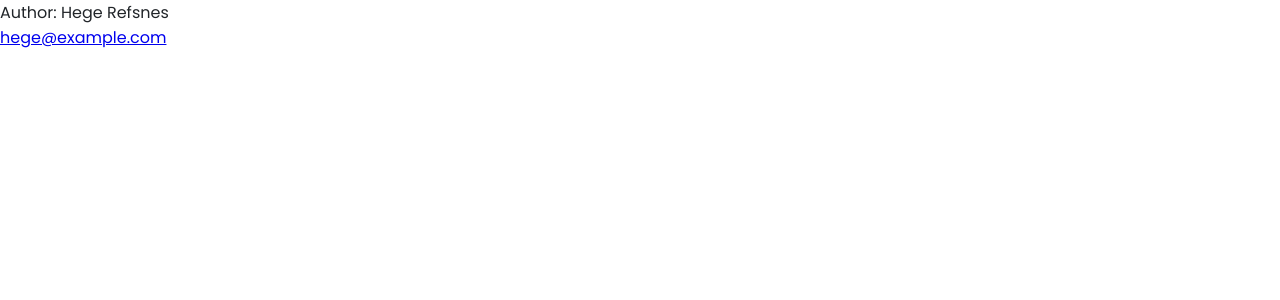
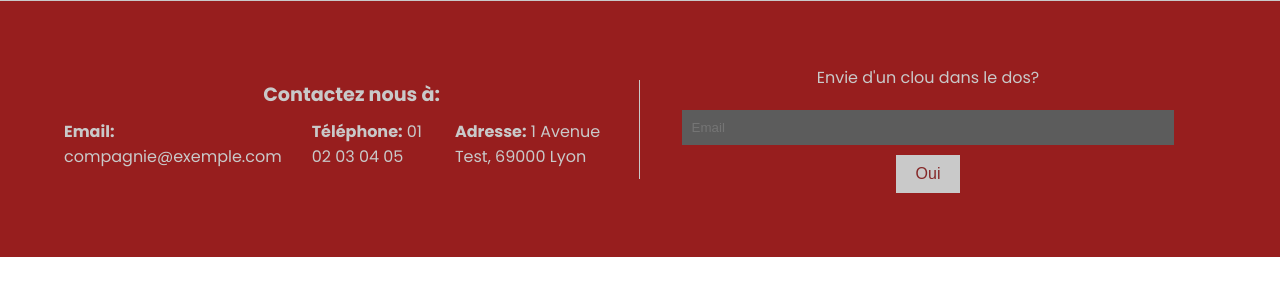
Before and after one commit to AlexandreOuenadio/acupuncture-app, a PHP site: page /footer.html in a window 1280 px wide. Shown: the top 300 px of the page. Run offline with PHP 8.4, Linux system fonts and the light colour scheme.

Commit message:
Header, Footer terminés, Accueil en cours

```diff
--- a/css/global.css
+++ b/css/global.css
@@ -22,8 +22,11 @@
     /* JE DEFINIS ICI TOUTES VARIABLES UTILISATIONS AVEC LA FONCTION VAR */
 
     /* COULEURS */
-    --primaryColor: #dc2f02;
+    --primaryColor: #d00000;
     --textColor: #212529;
+    --secondaryColor: #9d0208;
+    --secondaryDarkColor: #6a040f;
+    --secondaryDeepDarkColor: #370617;
 
     /* FONTS */
     font-size: 62.5%;
@@ -44,3 +47,10 @@ body{
     font-family: var(--fontFamily);
     color: var(--textColor);
 }
+
+
+.container{
+    margin: 0 auto;
+    max-width: 120rem;
+
+}
--- a/css/header_footer.css
+++ b/css/header_footer.css
@@ -1,3 +1,7 @@
+/* --------- HEADER --------- */
+.header{
+
+}
 .nav{
     background-color: var(--primaryColor);
     padding: var(--S-space) var(--XXL-space);
@@ -5,7 +9,15 @@
     display: flex;
     justify-content: space-between;
     align-items: center;
+    position: relative;
 }
+
+
+.nav a:link, .nav a:visited{
+    text-decoration: none;
+    color: #fff;
+}
+
 
 .nav h1{
     font-weight: 600;
@@ -19,16 +31,194 @@
 }
 
 .nav-item{
-    font-weight: 500;
+    display: block;
+    padding: var(--S-space) var(--L-space);
+}
+.nav-item.login{
+    background-color: var(--secondaryColor);
+    transition: all .07s;
+
+}
+.nav-item.login:hover, .nav-item.login:focus{
+    background-color: var(--secondaryDarkColor);
 }
 
-.nav-item.login{
-    display: block;
-    padding: var(--S-space) var(--L-space);
-    background-color: black;
+
+.hamburger{
+    cursor: pointer;
+    height: 3rem;
+    width: 3rem;
+    display: none;
+    flex-direction: column;
+    justify-content: space-around;
 }
 
-.nav-list a:link, .nav-list a:visited{
-    text-decoration: none;
-    color: #fff;
+.hamburger-item{
+    background-color: white;
+    height: 0.4rem;
+    border-radius: 5px;
+    transform-origin: 0% 0%;
+    transition: all .4s;
 }
+.nav label{ display: none;}
+.nav input{display: none;}
+.nav #hidden-check:checked ~ label .hamburger .hamburger-item:nth-child(1){
+
+    transform: rotate(45deg) translate(2px, -2px);
+}
+
+.nav #hidden-check:checked ~ label .hamburger .hamburger-item:nth-child(2){
+    visibility: hidden;
+    opacity: 0;
+    transform: scale(0.2);
+
+}
+
+.nav #hidden-check:checked ~ label .hamburger .hamburger-item:nth-child(3){
+    transform: rotate(-45deg) translate(-1px, 1px);
+}
+
+@media screen and (max-width: 62rem) { /* 922px de largeur - tablet */
+    .nav-list{
+        display: block;
+        list-style: none;
+        font-weight: 500;
+        position: absolute;
+        bottom: 0;
+        transform: translateY(0);
+        left: 0;
+        width: 100%;
+        background-color: var(--secondaryColor);
+        z-index: -1;
+        transition: all 0.4s;
+    }
+
+    .nav #hidden-check:checked ~ .nav-list{
+        transform: translateY(100%);
+    }
+
+    .nav-item{
+        text-align: center;
+        padding: var(--S-space);
+    }
+    .nav-item.login{
+        background-color: var(--secondaryDarkColor);
+    }
+
+    .nav-item.login:hover, .nav-item.login:focus{
+        background-color: var(--secondaryDeepDarkColor);
+    }
+    .nav label{
+        display: block;
+    }
+
+    .nav label .hamburger{
+        display: flex;
+    }
+
+
+
+
+
+
+}
+
+
+
+/* --------- FOOTER --------- */
+
+/*General*/
+footer {
+    background-color: rgb(151, 30, 30);
+    color: rgb(201, 201, 201);
+    max-height: 30rem;
+}
+
+.footer-content{
+    display: flex;
+    justify-content: space-between;
+    align-items: center;
+    padding: 5%;
+    border-top: 0.1rem solid rgb(201, 201, 201)
+}
+
+
+/*Footer left*/
+.footer-left {
+    width: 50%;
+    border-right: 0.1rem solid rgb(201, 201, 201)
+}
+
+.footer-title{
+    font-weight: bold;
+    font-size: 120%;
+    margin-bottom: 1rem;
+    text-align: center;
+}
+
+.reference {
+    display: block;
+    margin-bottom: 1rem;
+}
+
+
+
+/*Footer right*/
+.footer-right {
+    width: 50%;
+    display: flex;
+    align-items: center;
+    justify-content: center;
+    text-align: center;
+}
+
+footer ul{
+    list-style: none;
+    padding: 0;
+    margin: 0 0 0;
+    display: flex;
+}
+
+footer ul li {
+    margin-right: 3rem;
+}
+
+li.reference:hover{
+    color: rgb(255, 255, 255);
+    cursor: pointer;
+    /*font-weight: bold;*/
+}
+
+
+
+/*Form*/
+footer form label {
+    font-size: 1.6rem;
+    margin-bottom: 1rem;
+}
+
+footer form input[type="email"]{
+    border: none;
+    padding:1rem;
+    width: 100%;
+    background-color: rgb(92, 92, 92);
+    margin-bottom: 1rem;
+    margin-top: 2rem;
+}
+
+
+footer form button[type="submit"] {
+   border: none;
+   background-color: rgb(201, 201, 201);
+   color: rgb(133,39,39);
+   font-size: 1.6rem;
+   padding: 1rem 2rem;
+   cursor: pointer;
+   transition: background-color 0.3s;
+}
+
+footer form button[type="submit"]:hover {
+    background-color: rgb(0, 0, 0);
+    color: rgb(201, 201, 201);
+    outline: solid;
+}
--- a/footer.html
+++ b/footer.html
@@ -6,12 +6,28 @@
       <meta name="viewport" content="width=device-width, initial-scale=1.0">
       <title>Document</title>
       <link rel="stylesheet" href="css/global.css">
+      <link rel="stylesheet" href="css/header_footer.css">
   </head>
 
   <body>
     <footer>
-    <p>Author: Hege Refsnes<br>
-    <a href="mailto:hege@example.com">hege@example.com</a></p>
+      <div class = "footer-content">
+        <div class="footer-left">
+          <p class = "footer-title">Contactez nous à: </p>
+          <ul>
+            <li class="reference"><b>Email:</b> compagnie@exemple.com</li>
+            <li class="reference"><b>Téléphone:</b> 01 02 03 04 05</li>
+            <li class="reference"><b>Adresse:</b> 1 Avenue Test, 69000 Lyon </li>
+          </ul>
+        </div>
+        <div class="footer-right">
+          <form>
+            <label for="email-input"> Envie d'un clou dans le dos? </label>
+            <input type="email" name="email" placeholder="Email" required>
+            <button type="submit"> Oui </button>
+          </form>
+        </div>
+      </div>
     </footer>
   </body>
 </html>
```
Also changed, not shown: css/index.css (+64 -17 lines), header.html (+12 -4 lines), index.html (+58 -22 lines), images/background1.webp (added). Lines whose indentation alone changed are shown as unchanged.
